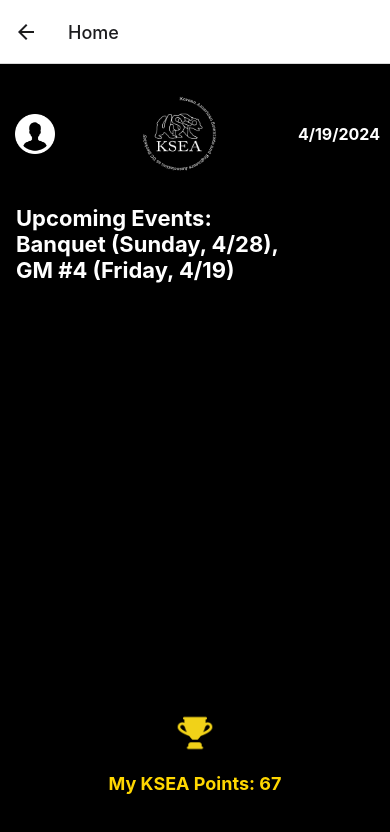
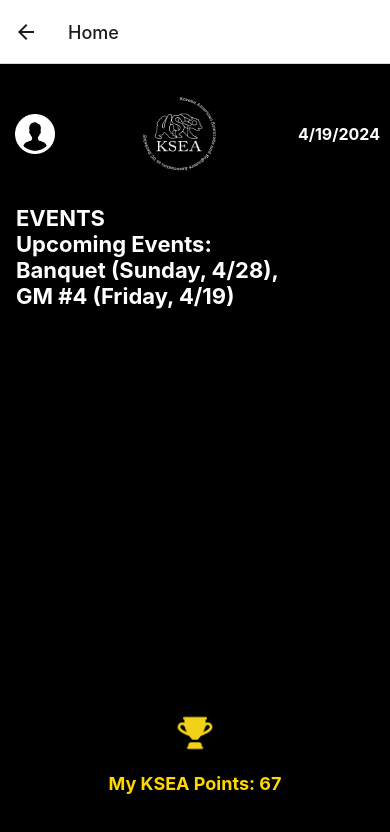
Before and after one commit to namwook0921/KSEA_App, a React Native app: screen /Home in a window 390 px wide. Shown: the top 832 px of the page. Built offline with nearby package versions, Linux system fonts and the light colour scheme.

Commit message:
Event Screen Implementation on Home and App.js

```diff
--- a/App.js
+++ b/App.js
@@ -6,6 +6,7 @@ import HomeScreen from "./src/screens/HomeScreen";
 import SignupScreen from "./src/screens/SignupScreen";
 import ProfileScreen from "./src/screens/ProfileScreen";
 import LeaderboardScreen from "./src/screens/LeaderboardScreen";
+import EventScreen from "./src/screens/EventScreen";
 import { DataContext, DataProvider } from "./src/DataContext/DataContext";
 
 const Stack = createStackNavigator();
@@ -19,6 +20,7 @@ const App = () => {
           <Stack.Screen name="Signup" component={SignupScreen} />
           <Stack.Screen name="Home" component={HomeScreen} />
           <Stack.Screen name="Profile" component={ProfileScreen} />
+          <Stack.Screen name="Event" component={EventScreen} />
           <Stack.Screen name="Leaderboard" component={LeaderboardScreen} />
         </Stack.Navigator>
       </NavigationContainer>
--- a/src/screens/HomeScreen.js
+++ b/src/screens/HomeScreen.js
@@ -19,6 +19,10 @@ const HomeScreen = ({ navigation }) => {
 
   const goProfile = () => {
     navigation.navigate("Profile");
+  };
+
+  const goEvent = () => {
+    navigation.navigate("Event");
   };
 
   const goLeaderboard = () => {
@@ -52,6 +56,9 @@ const HomeScreen = ({ navigation }) => {
 
       {/* Second Bar Here */}
       <View style={styles.secondBar}>
+        <TouchableOpacity onPress={goEvent}>
+          <Text style = {styles.upcomingEventsText}>EVENTS</Text>
+        </TouchableOpacity>
         <Text style={styles.upcomingEventsText}>Upcoming Events: </Text>
         {data.events.map((event, index) => (
           <Text key={index} style={styles.upcomingEventsText}>
```
